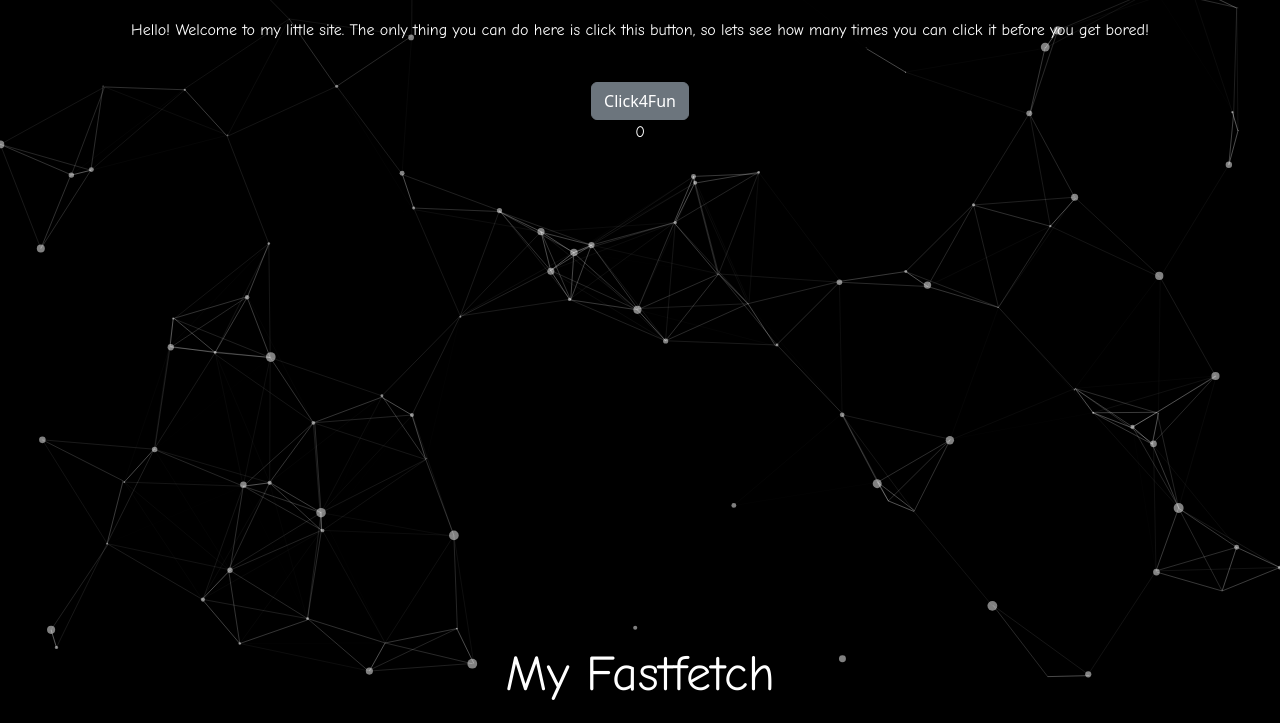
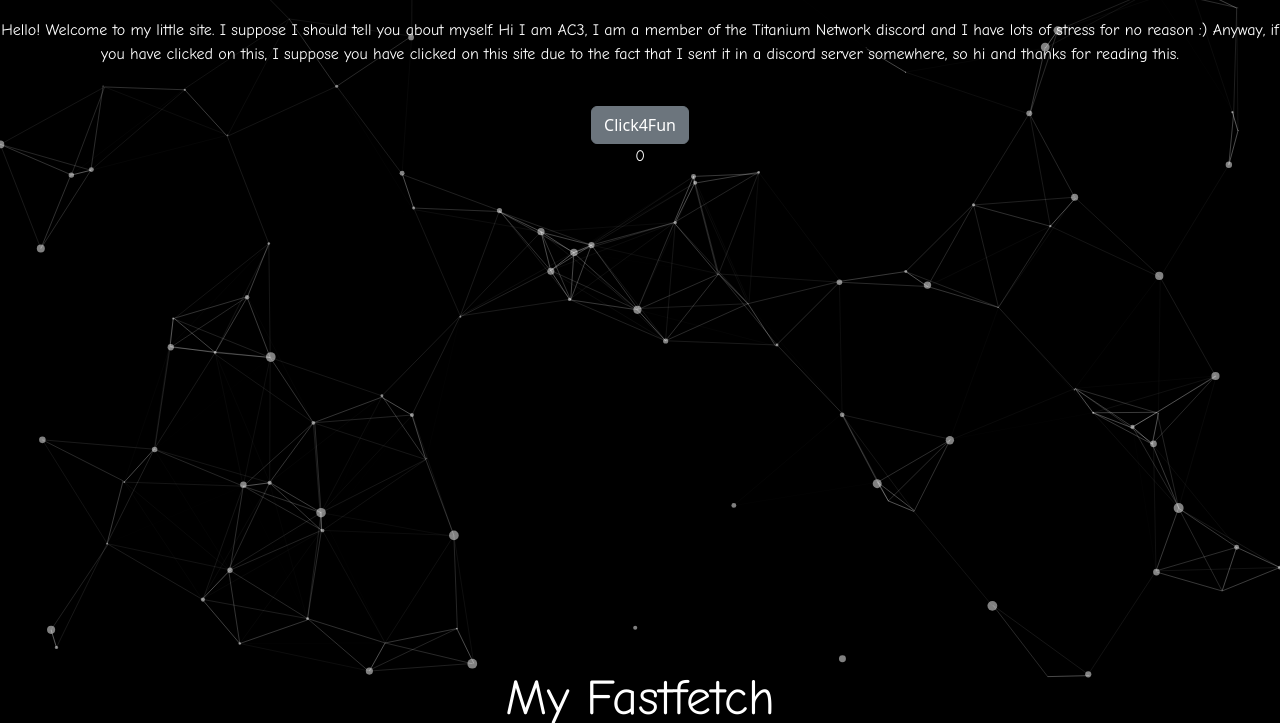
Before and after one commit to AC3GT/FunnyButton, a plain HTML site: page index.html in a window 1280 px wide. Shown: the part 116-839 px from the top of the page. Drawn offline with nearby package versions, Linux system fonts and the light colour scheme.

Commit message:
Update index.html

```diff
--- a/index.html
+++ b/index.html
@@ -16,7 +16,7 @@
       <source src="sound.wav" type="audio/wav">
     </audio> <br>
     <h1>Welcome to AC3's little site!</h1> <br>
-    <p>Hello! Welcome to my little site. The only thing you can do here is click this button, so lets see how many times you can click it before you get bored!</p> <br>
+    <p>Hello! Welcome to my little site. I suppose I should tell you about myself. Hi I am AC3, I am a member of the Titanium Network discord and I have lots of stress for no reason :) Anyway, if you have clicked on this, I suppose you have clicked on this site due to the fact that I sent it in a discord server somewhere, so hi and thanks for reading this.</p> <br>
     <div class="container">
       <button onclick="Click()" type="button" class="btn btn-secondary">Click4Fun</button>
       <p id="press"></p>
```
